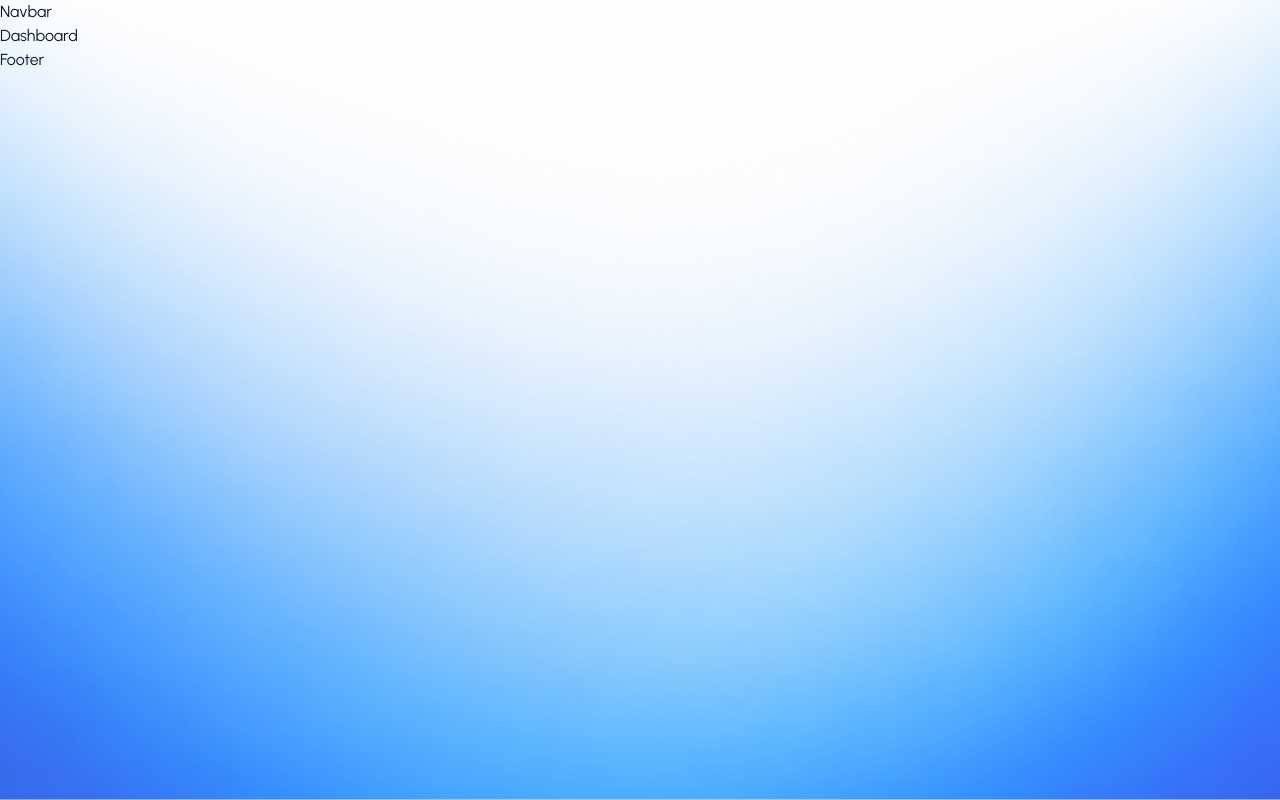
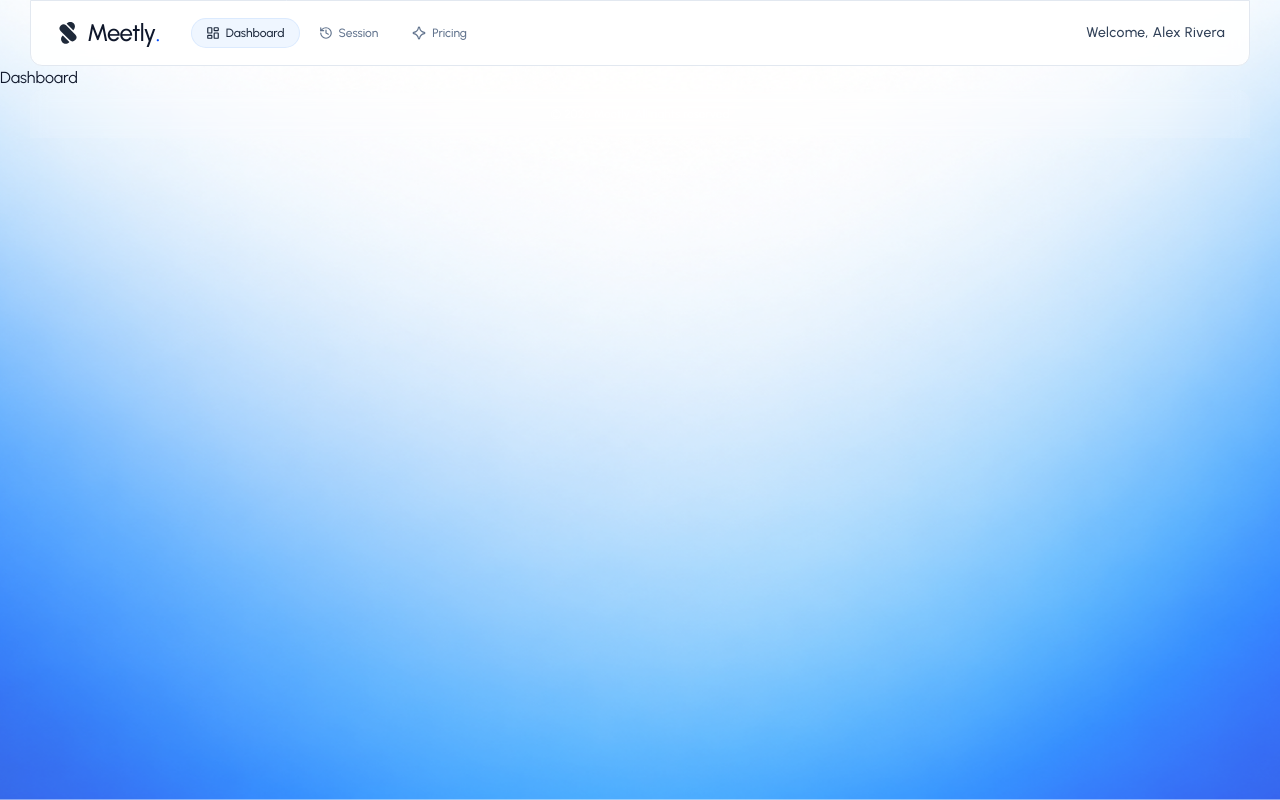
Before and after one commit to surajrastogi1/Meetly, a React (Vite) app in the folder client/: page /dashboard in a window 1280 px wide. Built offline with nearby package versions, Linux system fonts and the light colour scheme; no server answers.

Commit message:
Created navbar , navbar links and footer

```diff
--- a/client/src/components/Footer.jsx
+++ b/client/src/components/Footer.jsx
@@ -2,7 +2,9 @@ import React from 'react'
 
 const Footer = () => {
   return (
-    <div>Footer</div>
+    <footer className='w-full max-w-305 mx-auto bg-white/10 backdrop-blur xl:rounded-t-xl px-6 py-4 text-center'>
+      <p className='text-xs font-medium text-white'>© 2026 Meetly. All rights reserved</p>
+    </footer>
   )
 }
 
--- a/client/src/components/Navbar.jsx
+++ b/client/src/components/Navbar.jsx
@@ -1,8 +1,81 @@
 import React from 'react'
+import { Link, useLocation } from 'react-router-dom'
+import { dummyUser } from '../assets/asset'
+import { AstroidIcon, HistoryIcon, LayoutDashboardIcon } from 'lucide-react';
+import { UserButton } from '@clerk/react-router'
+const Navbar = () => {
 
-const Navbar = () => {
+  const {user, isSignedIn} = {user : dummyUser, isSignedIn: true}
+  const location = useLocation()
+  const userName = user?.fullName || user?.firstName || user?.primaryEmailAddress?.emailAddress?.split("@")[0] || "User"
+
   return (
-    <div>Navbar</div>
+    <header className='w-full max-w-305 mx-auto bg-white/90 backdrop-blur xl:rounded-b-xl sticky top-0 z-40 px-6 py-4 flex items-center justify-between border border-slate-200 '>
+      {/* Brand Logo and navigation links */}
+      <div className='flex items-center gap-6'>
+
+
+        <Link to="/dashboard" className='flex items-center gap-1.5'>
+        <img src="logo.svg" alt="logo" className='size-6.5'/>
+        <span className='text-2xl font-medium tracking-tight text-slate-900 flex items-center'>
+            Meetly<span className='text-primary'>.</span>
+        </span>
+        </Link>
+
+        {isSignedIn && (
+          <nav className='hidden md:flex items-center gap-1.5 ml-2'>
+            <Link to="/dashboard"
+            className={`px-3.5 py-1.5 rounded-full text-xs font-medium transition-all flex items-center gap-1.5
+            ${location.pathname === "/dashboard"
+            ? "ring ring-blue-100 bg-blue-50 text-slate-800"
+            : "text-slate-500 hover:text-slate-900 hover:bg-slate-50"}`}>
+
+              <LayoutDashboardIcon className='w-3.5 h-3.5' />
+              Dashboard
+
+
+            </Link>
+            <Link to="/session"
+            className={`px-3.5 py-1.5 rounded-full text-xs font-medium transition-all flex items-center gap-1.5
+            ${location.pathname === "/session"
+            ? "ring ring-blue-100 bg-blue-50 text-slate-800"
+            : "text-slate-500 hover:text-slate-900 hover:bg-slate-50"}`}>
+
+              <HistoryIcon className='w-3.5 h-3.5' />
+              Session
+
+
+            </Link>
+            <Link to="/pricing"
+            className={`px-3.5 py-1.5 rounded-full text-xs font-medium transition-all flex items-center gap-1.5
+            ${location.pathname === "/pricing"
+            ? "ring ring-blue-100 bg-blue-50 text-slate-800"
+            : "text-slate-500 hover:text-slate-900 hover:bg-slate-50"}`}>
+
+              <AstroidIcon className='w-3.5 h-3.5' />
+              Pricing
+
+
+            </Link>
+          </nav>
+        )}
+
+      </div>
+
+      {/* Right Profile /  userButton  */}
+      <div className='flex items-center gap-4'>
+        <Link to="/session" className='md:hidden text-xs font-medium text-slate-600 hover:text-primary flex items-center gap-1'>
+          <HistoryIcon className='w-3.5 h-3.5'/>
+          Session
+        </Link>
+        <span className='font-medium hidden sm:inline tracking-wide text-sm text-slate-700'>
+          Welcome, {userName}
+        </span>
+        <UserButton afterSignOutUrl = "/login" />
+
+      </div>
+
+    </header>
   )
 }
 
```
